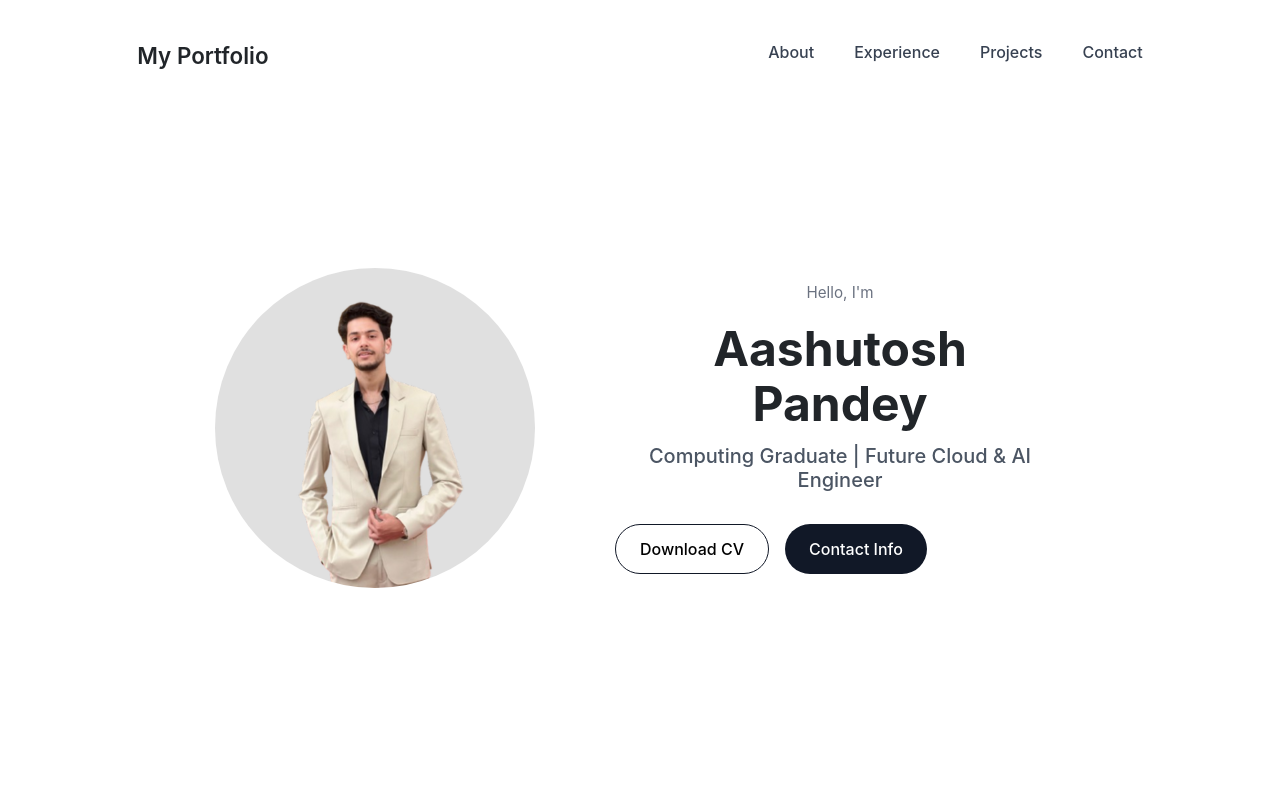
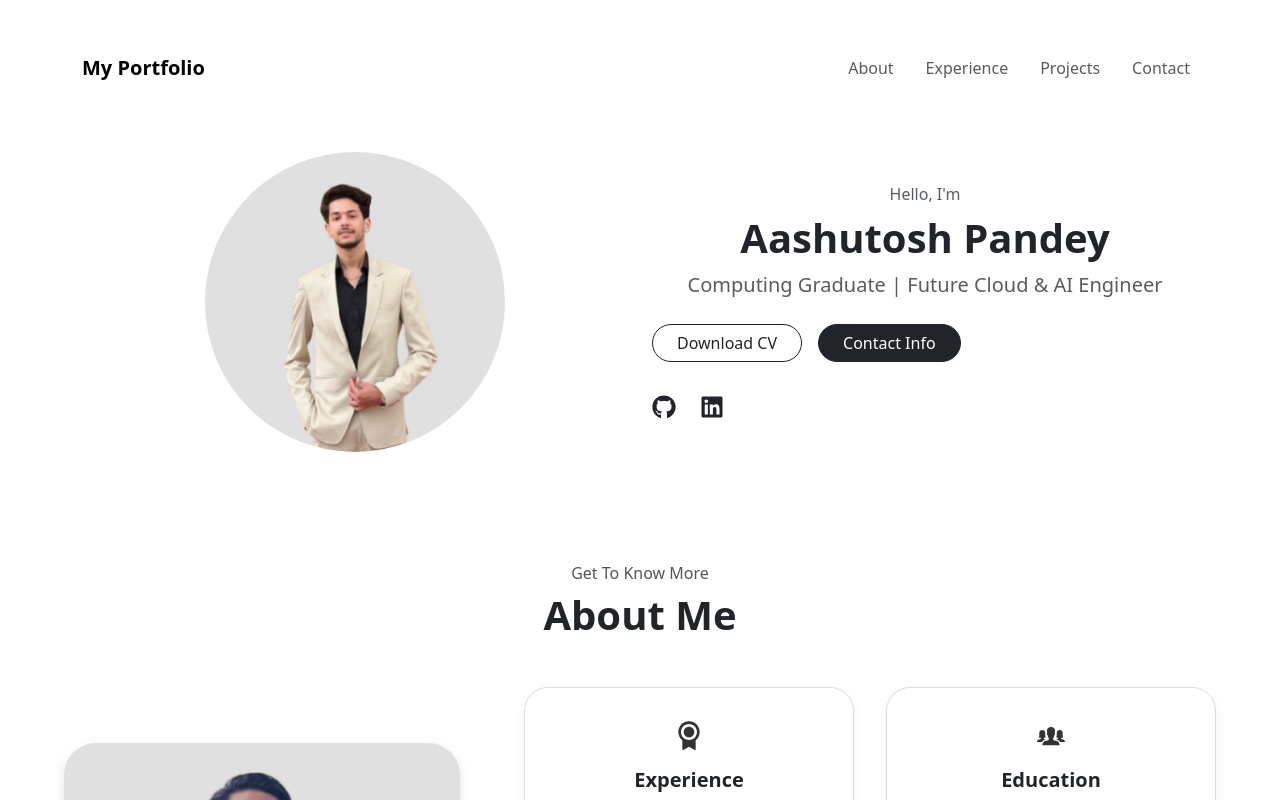
Before and after one commit to aashutoshpandey11/aashutosh-portfolio, a React (Vite) app: page / in a window 1280 px wide. Shown: the top 800 px of the page. Built offline with nearby package versions, Linux system fonts and the light colour scheme.

Commit message:
Update Hero file

```diff
--- a/src/components/Hero.jsx
+++ b/src/components/Hero.jsx
@@ -1,52 +1,110 @@
-// src/components/Hero.jsx
 import React from "react";
-import "../styles/Hero.css";
+import { FaGithub, FaLinkedin } from "react-icons/fa";
 import profile from "../assets/Myprofile.png";
 
 const Hero = () => {
   return (
-    <section className="hero">
-      <div className="page-container">
+    <>
+      {/* NAVBAR */}
+      <nav className="navbar navbar-expand-lg bg-white py-3">
+        <div className="container">
+          <a className="navbar-brand fw-bold" href="#">
+            My Portfolio
+          </a>
 
-        {/* NAVBAR */}
-        <header className="navbar">
-          <h2 className="brand">My Portfolio</h2>
+          <button
+            className="navbar-toggler"
+            type="button"
+            data-bs-toggle="collapse"
+            data-bs-target="#navbarNav"
+          >
+            <span className="navbar-toggler-icon"></span>
+          </button>
 
-          <ul className="nav-links">
-            <li>About</li>
-            <li>Experience</li>
-            <li>Projects</li>
-            <li>Contact</li>
-          </ul>
-        </header>
+          <div className="collapse navbar-collapse" id="navbarNav">
+            <ul className="navbar-nav ms-auto gap-3">
+              <li className="nav-item">
+                <a className="nav-link" href="#about">About</a>
+              </li>
+              <li className="nav-item">
+                <a className="nav-link" href="#experience">Experience</a>
+              </li>
+              <li className="nav-item">
+                <a className="nav-link" href="#projects">Projects</a>
+              </li>
+              <li className="nav-item">
+                <a className="nav-link" href="#contact">Contact</a>
+              </li>
+            </ul>
+          </div>
+        </div>
+      </nav>
 
-        {/* HERO CONTENT */}
-        <div className="hero-content">
+      {/* HERO SECTION */}
+      <section className="py-5 bg-white">
+        <div className="container">
+          <div className="row align-items-center">
 
-          {/* IMAGE */}
-          <div className="hero-image">
-            <img src={profile} alt="Aashutosh Pandey" />
-          </div>
+            {/* LEFT - IMAGE */}
+            <div className="col-md-6 text-center mb-4 mb-md-0">
+              <img
+                src={profile}
+                alt="Aashutosh Pandey"
+                className="rounded-circle img-fluid"
+                style={{ maxWidth: "300px" }}
+              />
+            </div>
 
-          {/* TEXT */}
-          <div className="hero-text">
-            <p className="intro">Hello, I'm</p>
+            {/* RIGHT - TEXT */}
+            <div className="col-md-6">
+              <p className="text-muted mb-2">Hello, I'm</p>
+              <h1 className="fw-bold">Aashutosh Pandey</h1>
+              <p className="fs-5 text-muted">
+                Computing Graduate | Future Cloud & AI Engineer
+              </p>
 
-            <h1>
-              Aashutosh <br /> Pandey
-            </h1>
+              {/* Buttons */}
+              <div className="d-flex gap-3 mt-4">
+                <a
+                  href="/cv.pdf"
+                  className="btn btn-outline-dark px-4 rounded-pill"
+                >
+                  Download CV
+                </a>
+                <a
+                  href="#contact"
+                  className="btn btn-dark px-4 rounded-pill"
+                >
+                  Contact Info
+                </a>
+              </div>
 
-            <h3>Computing Graduate | Future Cloud & AI Engineer</h3>
+              {/* Social Icons */}
+              <div className="d-flex gap-4 mt-4">
+                <a
+                  href="https://github.com/yourusername"
+                  target="_blank"
+                  rel="noopener noreferrer"
+                  className="text-dark fs-4"
+                >
+                  <FaGithub />
+                </a>
 
-            <div className="hero-buttons">
-              <button className="btn-outline">Download CV</button>
-              <button className="btn-solid">Contact Info</button>
+                <a
+                  href="https://linkedin.com/in/yourusername"
+                  target="_blank"
+                  rel="noopener noreferrer"
+                  className="text-dark fs-4"
+                >
+                  <FaLinkedin />
+                </a>
+              </div>
+
             </div>
           </div>
-
         </div>
-      </div>
-    </section>
+      </section>
+    </>
   );
 };
 
```
